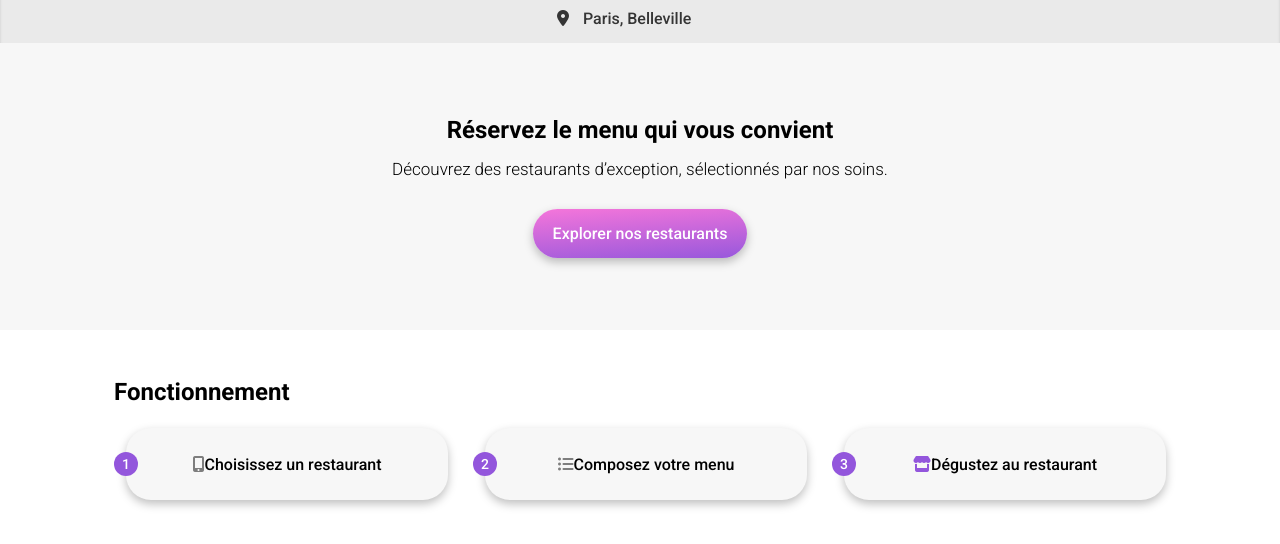
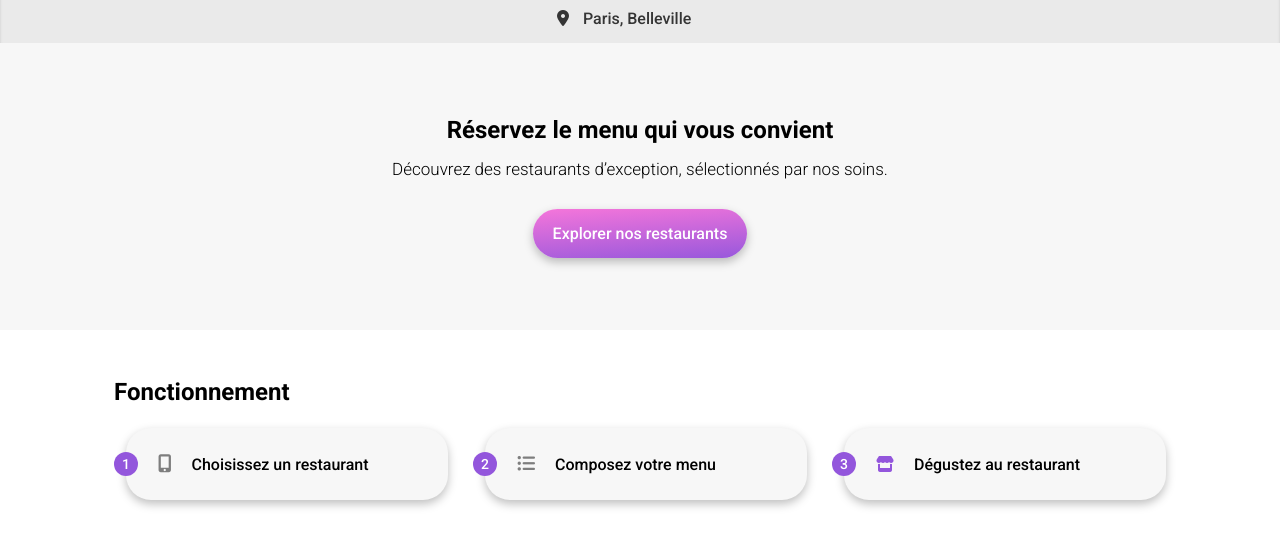
Before and after one commit to Didier-Soldini/Site_Ohmyfood, a website: page index.html in a window 1280 px wide. Shown: the part 70-614 px from the top of the page. Drawn offline with Linux system fonts and the light colour scheme; a web font is replaced by a local one.

Commit message:
partie fonctinement réglages parties 1 2 3

```diff
--- a/index.html
+++ b/index.html
@@ -33,10 +33,7 @@
             </section>
 
             <section class="functioning">
-                <div class="functioning__card--colunm">
-
                 <div class="functioning__card--row">
-
                     <div class="functioning__card--row__conteneur-1">
                         <div class="functioning__card--row__conteneur-1__title"><h2>Fonctionnement</h2></div>
                         <div class="functioning__card--row--background-primary functioning__card--row--background-primary-2"><span>1</span></div>
@@ -51,7 +48,6 @@
                         <a class="cta functioning__cta functioning__card--row__conteneur--2"><i class="fa-sharp fa-solid fa-store functioning__card--row__conteneur--icon-color-2"></i>Dégustez au restaurant</a>
                     </div>
                 </div>
-                </div>
             </section>
 
         </main>
--- a/sass/main.scss
+++ b/sass/main.scss
@@ -111,6 +111,10 @@ text-decoration:none;
   padding: 48px 0px 68px 0px;
 }
 
+.functioning i {
+    padding: 0px 20px 0px 32px;
+ }
+
 .functioning h2 {
   display: flex;
   margin: 0 0 0 0;
@@ -185,6 +189,7 @@ flex-direction: column;
 }
 
 .functioning__card--row__conteneur--icon-color {
+    font-size: 18px;
     color: $colour-grey-icons-fonctioning;
 }
 
@@ -196,7 +201,6 @@ flex-direction: column;
 .functioning__cta {
   display: flex;
   flex-wrap: wrap;
-  justify-content: center;
   align-items: center;
   background: $colour-grey-3;
   box-shadow: 0px 4px 10px rgba(0, 0, 0, 0.25);
```
Also changed, not shown: public/css/style.css, 1 other file. Lines whose indentation alone changed are shown as unchanged.
